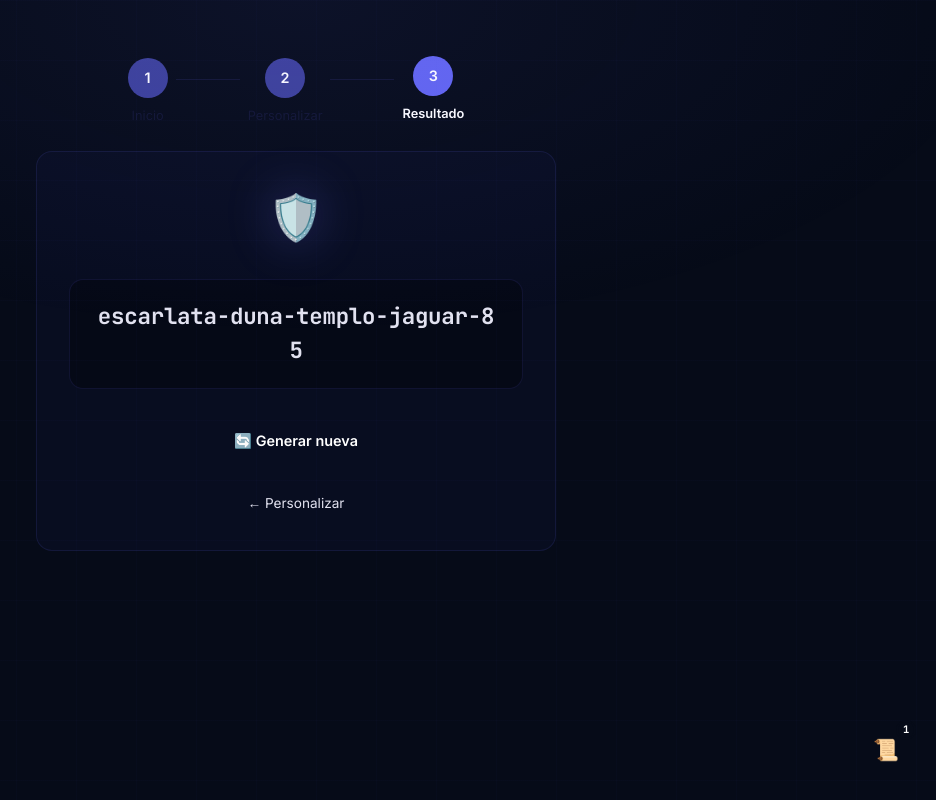
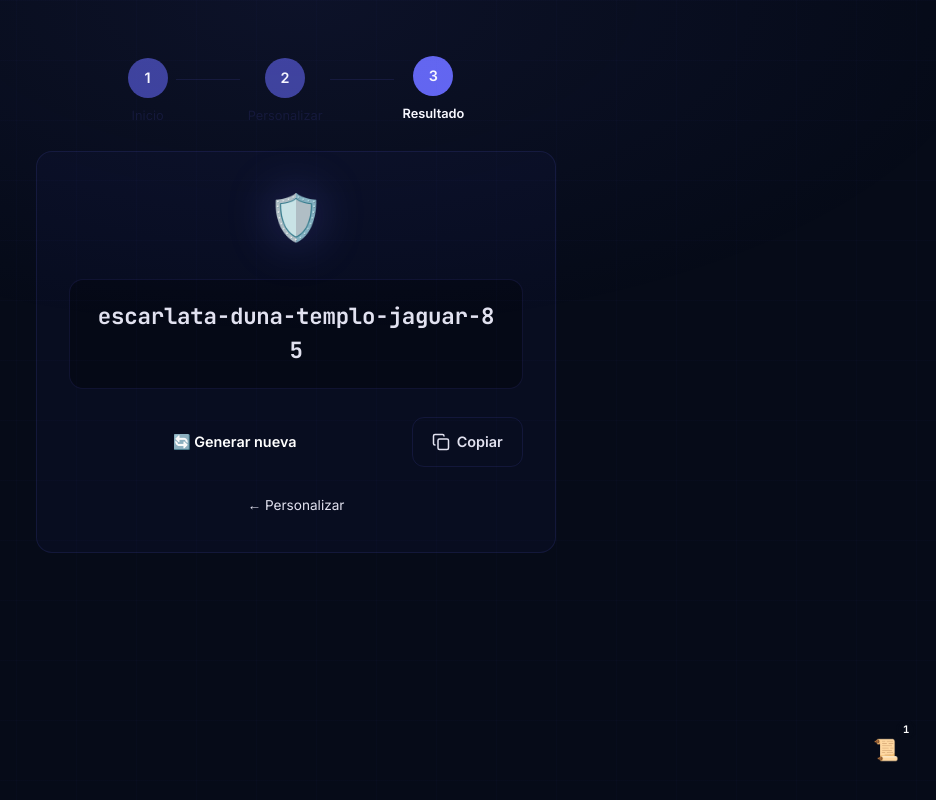
Before and after one commit to adesposito5/PassFrases-proyect, a React (Vite) app: page /generator in a window 1280 px wide. Both pictures are taken after a click on the button "✨ Generar nueva". Shown: the whole page, without its empty margins (344-1280 px from the left). Built offline with nearby package versions, Linux system fonts and the light colour scheme.

Commit message:
feat(d4-01): add clipboard copy button

```diff
--- /dev/null
+++ b/src/features/generator/components/CopyButton.tsx
@@ -0,0 +1,59 @@
+import { useState, useCallback } from 'react'
+import { Copy, Check } from 'lucide-react'
+
+interface CopyButtonProps {
+  text: string
+}
+
+export function CopyButton({ text }: CopyButtonProps) {
+  const [copied, setCopied] = useState(false)
+
+  const handleCopy = useCallback(async () => {
+    try {
+      await navigator.clipboard.writeText(text)
+      setCopied(true)
+      setTimeout(() => setCopied(false), 2000)
+    } catch {
+      setCopied(false)
+    }
+  }, [text])
+
+  return (
+    <button
+      onClick={handleCopy}
+      disabled={!text}
+      aria-label={copied ? 'Contraseña copiada' : 'Copiar contraseña al portapapeles'}
+      style={{
+        all: 'unset',
+        cursor: 'pointer',
+        display: 'flex',
+        alignItems: 'center',
+        justifyContent: 'center',
+        gap: '0.4rem',
+        padding: '0.85rem 1.2rem',
+        borderRadius: '12px',
+        border: '1px solid var(--color-border)',
+        background: copied ? 'var(--color-success-soft)' : 'transparent',
+        color: copied ? 'var(--color-success)' : 'var(--color-text)',
+        fontSize: '0.9rem',
+        fontWeight: 600,
+        fontFamily: 'var(--font-sans)',
+        transition: 'all var(--duration-fast) var(--ease-out)',
+        opacity: !text ? 0.5 : 1,
+      }}
+      onMouseEnter={(e) => {
+        if (text) {
+          e.currentTarget.style.borderColor = 'var(--color-accent)'
+          e.currentTarget.style.background = 'var(--color-accent-soft)'
+        }
+      }}
+      onMouseLeave={(e) => {
+        e.currentTarget.style.borderColor = 'var(--color-border)'
+        e.currentTarget.style.background = copied ? 'var(--color-success-soft)' : 'transparent'
+      }}
+    >
+      {copied ? <Check size={18} aria-hidden="true" /> : <Copy size={18} aria-hidden="true" />}
+      {copied ? 'Copiado' : 'Copiar'}
+    </button>
+  )
+}
--- a/src/features/generator/components/GeneratorPanel.tsx
+++ b/src/features/generator/components/GeneratorPanel.tsx
@@ -1,5 +1,6 @@
 import { useNavigate } from 'react-router-dom'
 import { usePasswordStore } from '@/features/generator/store'
+import { CopyButton } from '@/features/generator/components/CopyButton'
 
 export default function GeneratorPanel() {
   const currentResult = usePasswordStore((state) => state.currentResult)
@@ -155,6 +156,7 @@ export default function GeneratorPanel() {
         >
           🔄 Generar nueva
         </button>
+        <CopyButton text={currentResult?.password ?? ''} />
       </div>
 
       <button
```
